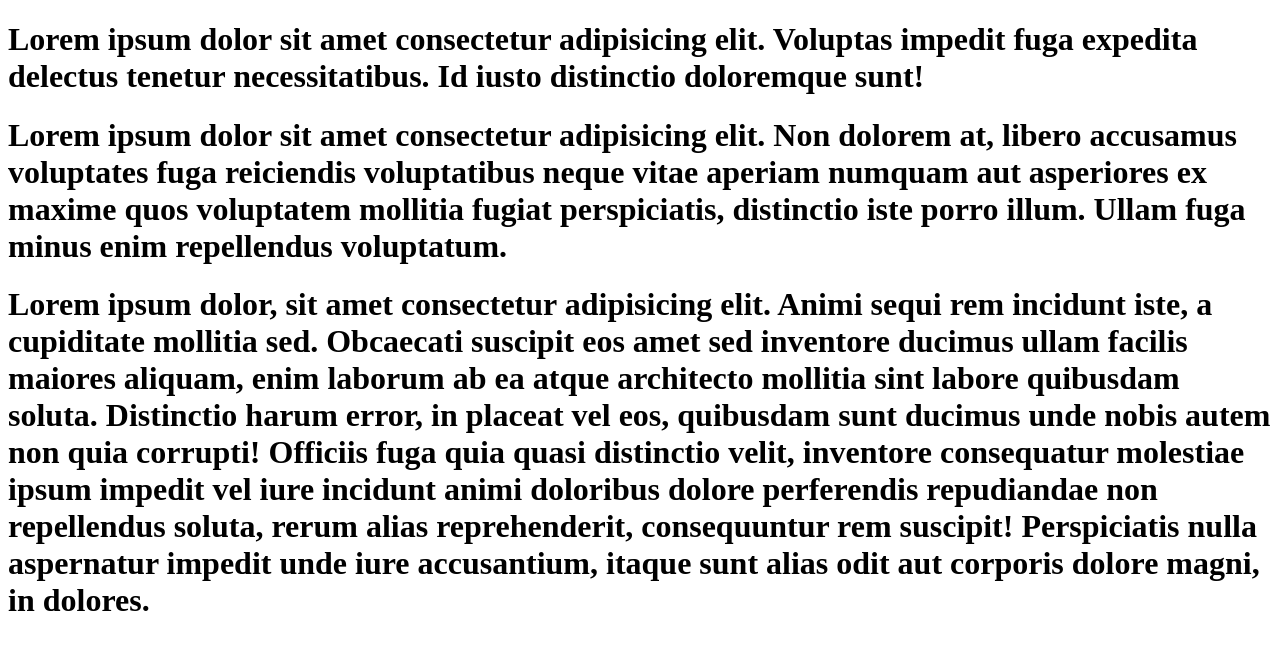
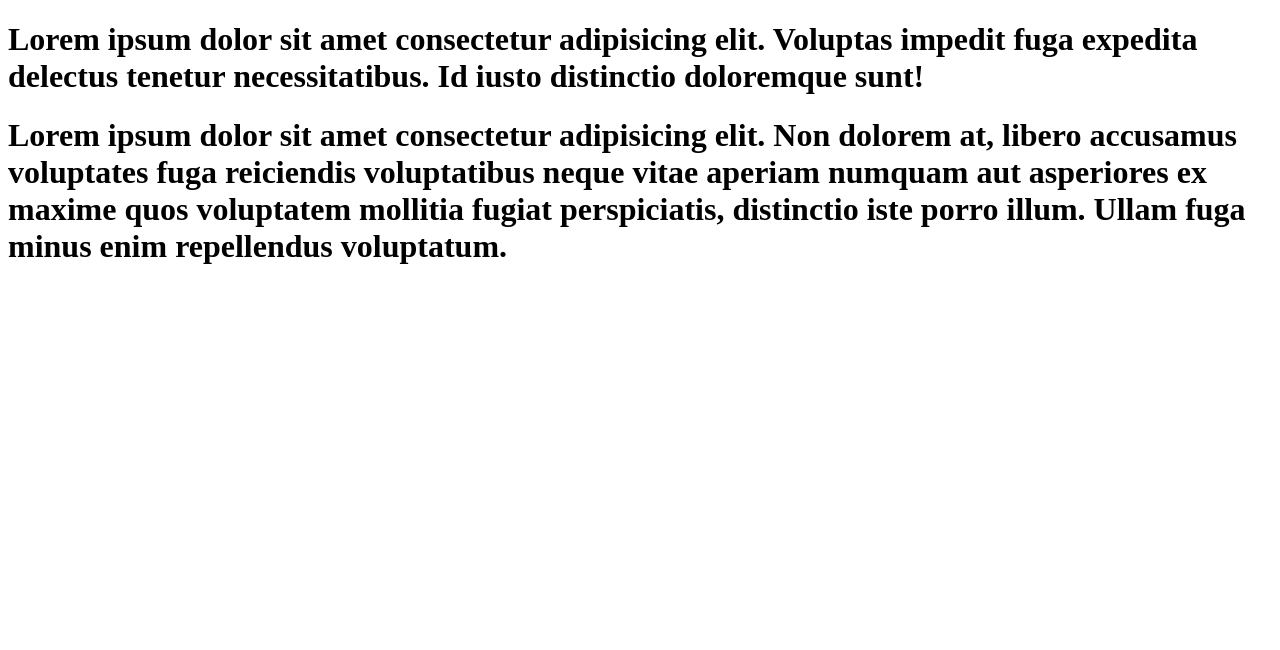
Before and after one commit to rohan5556/day-2, a plain HTML site: page index.html in a window 1280 px wide. Drawn offline with Linux system fonts and the light colour scheme.

Commit message:
h1 removed

```diff
--- a/index.html
+++ b/index.html
@@ -9,6 +9,6 @@
 <body>
     <h1>Lorem ipsum dolor sit amet consectetur adipisicing elit. Voluptas impedit fuga expedita delectus tenetur necessitatibus. Id iusto distinctio doloremque sunt!</h1>
     <h1>Lorem ipsum dolor sit amet consectetur adipisicing elit. Non dolorem at, libero accusamus voluptates fuga reiciendis voluptatibus neque vitae aperiam numquam aut asperiores ex maxime quos voluptatem mollitia fugiat perspiciatis, distinctio iste porro illum. Ullam fuga minus enim repellendus voluptatum.</h1>
-    <h1>Lorem ipsum dolor, sit amet consectetur adipisicing elit. Animi sequi rem incidunt iste, a cupiditate mollitia sed. Obcaecati suscipit eos amet sed inventore ducimus ullam facilis maiores aliquam, enim laborum ab ea atque architecto mollitia sint labore quibusdam soluta. Distinctio harum error, in placeat vel eos, quibusdam sunt ducimus unde nobis autem non quia corrupti! Officiis fuga quia quasi distinctio velit, inventore consequatur molestiae ipsum impedit vel iure incidunt animi doloribus dolore perferendis repudiandae non repellendus soluta, rerum alias reprehenderit, consequuntur rem suscipit! Perspiciatis nulla aspernatur impedit unde iure accusantium, itaque sunt alias odit aut corporis dolore magni, in dolores.</h1>
+
 </body>
 </html>
```
